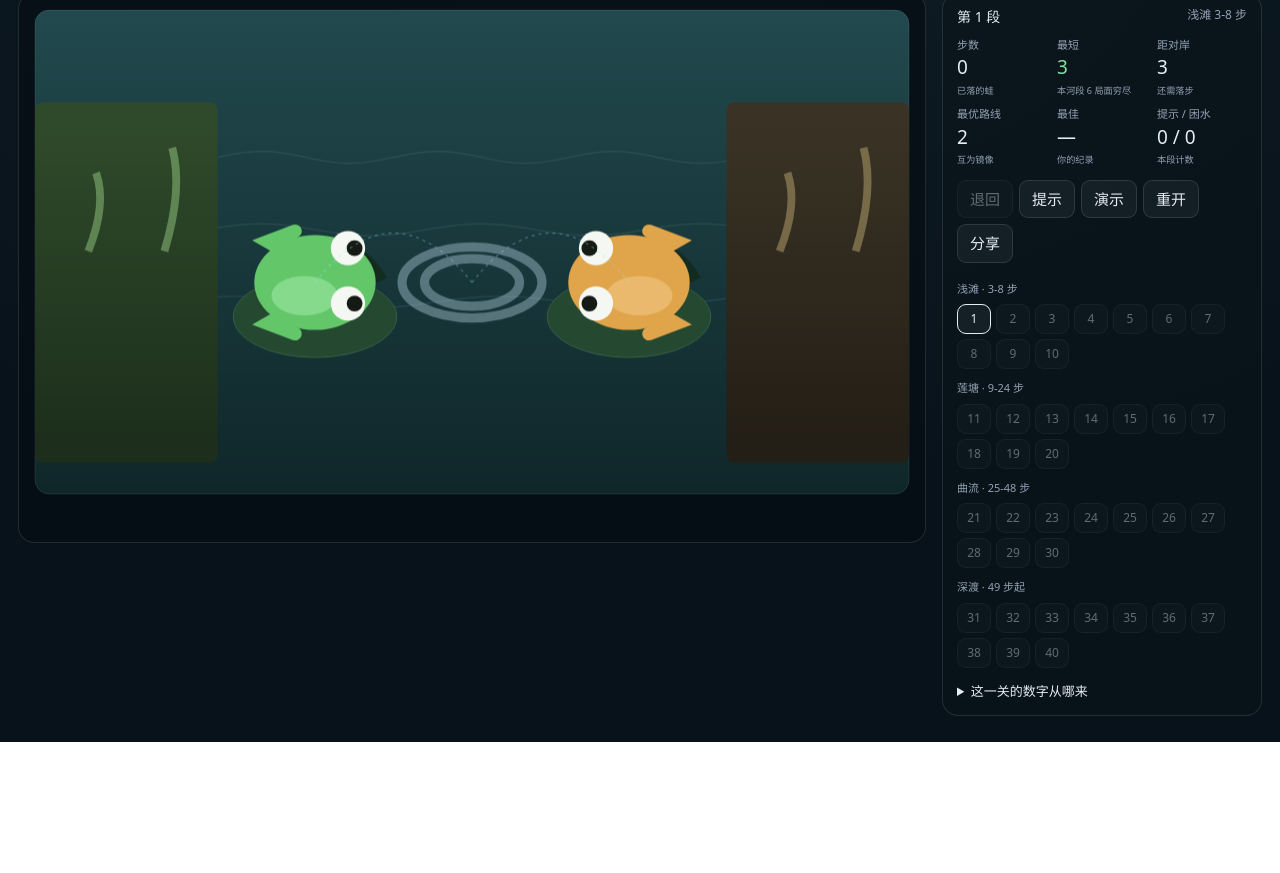
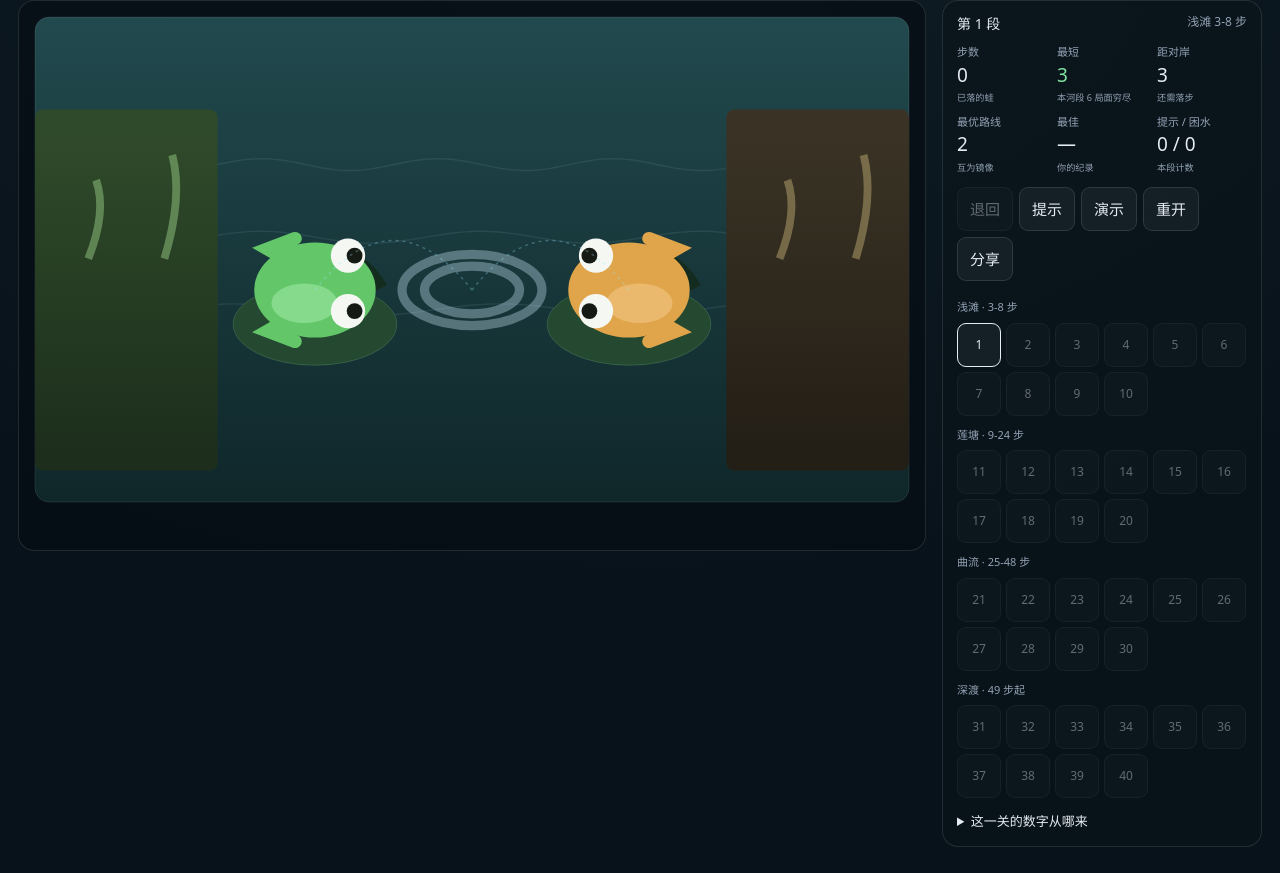
Before and after one commit to z-biz-game/z-biz-game-leap-cos, a website with bundled scripts: page index.html in a window 1280 px wide. Shown: the part 66-939 px from the top of the page. Before the commit the page ends 808 px from the top, so only its background shows below. Built offline with nearby package versions, Linux system fonts and the light colour scheme.

Commit message:
style(leap): 把 12 个可交互控件的命中盒撑到 44×44 CSS px
手机可用性：44×44 命中区（Apple HIG 底线）。本仓 index.html 里的 12 个真实交互控件
（button / select / input / a[href]）改前全部小于 44px，最小高 23.2px、最小宽 42.2px；
改后最小高 44.0px、最小宽 44.0px，小于 44px 的控件数 12 -> 0。

改法：只在 css/game.css 末尾追加一段带注释的"触摸命中下限"，不改动任何既有规则：
  :root { --touch-min: 44px; }
  button, select, input, textarea, a[href], [role="button"] {
    min-height: 44px !important; min-width: 44px !important;
  }

两处非平凡之处：
1) 必须 !important。本仓各组件自带 .shelf button { min-width: 34px } 一类更"贴身"的规则，
   类选择器优先级高于任何标签堆叠，不加就会被组件规则逐个抵消，底线形同虚设。
2) 补 :root --touch-min 的定义。tapa / nurikabe / skyscraper 早已写了 var(--touch-min)，
   但全仓没有任何地方定义过这个变量；无 fallback 的 var() 在计算值阶段整条作废，
   那是看着像 44px、实际什么都不保证的死规则。

min-height / min-width 是硬下限，只会撑大过小的盒子；本来就够大的控件（宽药丸、
整行列表项、大数字键）外形与布局不变，未见会把 44px 顶出容器的 nowrap 横排。

画布：本仓的 <canvas> 只画盘面，UI 控件全是 DOM，所以命中区靠 CSS 解决；
盘格按设计就该小（塞得下整盘），不假装修大，命中换算另行核。

量具：自建 CSS 层叠+盒模型求解器（不启浏览器，遵守简报 §4），对 index.html 逐个
交互元素解析选择器优先级后算最终盒高/盒宽；已用阴性对照验证——把某个控件改回
20px 后量具立刻报 under44=1，改回 44px 报 0，尺子不是空跑的。
cos_load_sweep：改前改后同为 LOADED。

```diff
--- a/css/game.css
+++ b/css/game.css
@@ -254,3 +254,30 @@ body {
 .fixed-bottom, .bottom-bar, .hud-bottom, footer.app-footer {
   padding-bottom: calc(var(--sab) + env(safe-area-inset-bottom, 0px));
 }
+
+
+/* ============================================================
+   44px 触摸命中下限（Apple HIG 手机可用性底线）
+   每个真正可点的元素都要有 ≥44×44 CSS px 的命中盒。
+   min-height / min-width 是**硬下限**：只会把过小的盒子撑到 44px，
+   本来就够大的控件（宽药丸、整行列表项、大数字键）外形一点不变。
+
+   两处非平凡之处：
+   1) 需要 !important —— 各组件自己有 `.shelf button { min-width: 34px }`
+      这类更"贴身"的规则，类选择器的优先级高于任何标签堆叠，
+      不加的话这条底线会被组件规则逐个抵消。
+   2) 先把 --touch-min 定死：tapa / nurikabe 早就写了
+      `min-height: var(--touch-min)`，但全仓没有任何地方定义过这个变量，
+      无 fallback 的 var() 在计算值阶段整条作废 —— 那是个看着像 44px、
+      实际什么都不保证的死规则。这里补上定义，让它们原本的意图真正成立。
+   ============================================================ */
+:root { --touch-min: 44px; }
+button,
+select,
+input,
+textarea,
+a[href],
+[role="button"] {
+  min-height: 44px !important;
+  min-width: 44px !important;
+}
```
